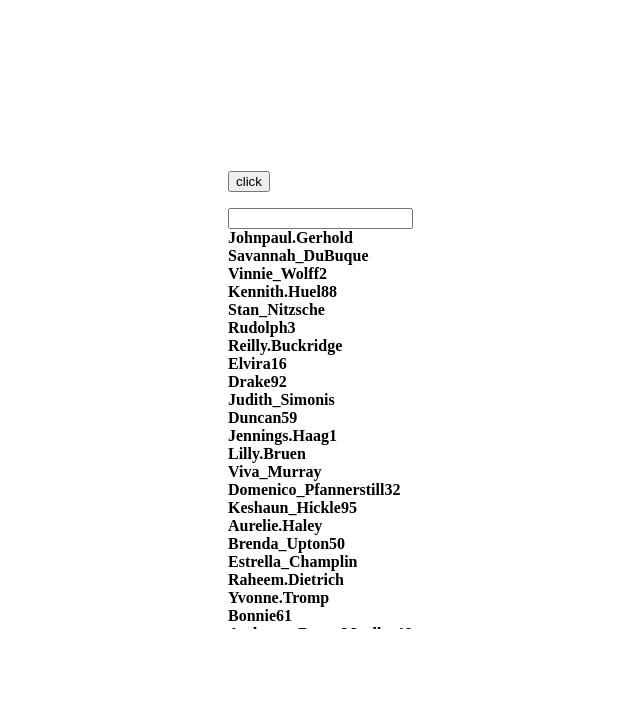
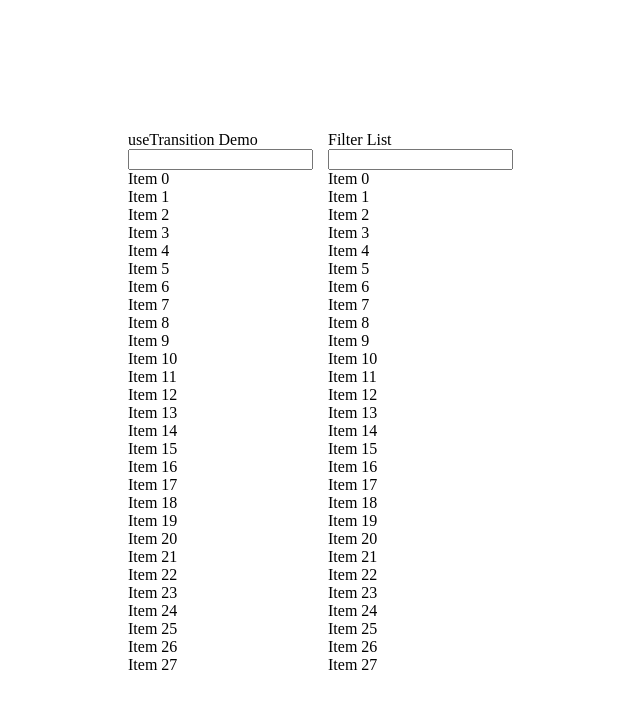
Before and after one commit to rajeshrc12/interview, a React (Vite) app in the folder reactjs/: page / in a window 1280 px wide. Shown: the top 708 px of the page, without its empty margins (312-952 px from the left). Built offline with nearby package versions, Linux system fonts and the light colour scheme.

Commit message:
reactjs: useTransition hook

```diff
--- a/reactjs/src/App.tsx
+++ b/reactjs/src/App.tsx
@@ -6,6 +6,7 @@
 // import NonLazy from "./NonLazy";
 // import Lazy from "./Lazy";
 // import Virtualization from "./Virtualization";
+import FilterList from "./FilterList";
 import UseTransition from "./UseTransition";
 
 const App = () => {
@@ -28,6 +29,7 @@ const App = () => {
       {/* <Lazy /> */}
       {/* <Virtualization /> */}
       <UseTransition />
+      <FilterList />
     </div>
   );
 };
--- /dev/null
+++ b/reactjs/src/FilterList.tsx
@@ -0,0 +1,31 @@
+import React, { useState } from "react";
+
+const items = Array.from({ length: 10000 }, (_, i) => `Item ${i}`);
+
+export default function FilterList() {
+  const [query, setQuery] = useState("");
+  const [filtered, setFiltered] = useState(items);
+
+  const handleChange = (e: React.ChangeEvent<HTMLInputElement>) => {
+    const value = e.target.value;
+    setQuery(value);
+
+    // heavy operation
+    const result = items.filter((item) =>
+      item.toLowerCase().includes(value.toLowerCase()),
+    );
+    setFiltered(result);
+  };
+
+  return (
+    <div>
+      <div>Filter List</div>
+      <input value={query} onChange={handleChange} />
+      <div style={{ height: "500px", width: "200px", overflowY: "scroll" }}>
+        {filtered.map((item) => (
+          <div key={item}>{item}</div>
+        ))}
+      </div>
+    </div>
+  );
+}
--- a/reactjs/src/UseTransition.tsx
+++ b/reactjs/src/UseTransition.tsx
@@ -1,58 +1,37 @@
 import React, { useState, useTransition } from "react";
-import { users } from "./data";
-
-interface Item {
-  name: string;
-}
+const items = Array.from({ length: 10000 }, (_, i) => `Item ${i}`);
 
 const UseTransition = () => {
-  const [searchTerm, setSearchTerm] = useState("");
-  const [filtered, setFiltered] = useState(users);
-
-  // A Standard Hook to mark things non-urgent
+  const [query, setQuery] = useState("");
+  const [filtered, setFiltered] = useState(items);
   const [isPending, startTransition] = useTransition();
 
   const handleChange = (e: React.ChangeEvent<HTMLInputElement>) => {
     const value = e.target.value;
-    setSearchTerm(value);
 
+    // urgent update (typing)
+    setQuery(value);
+
+    // non-urgent update (heavy work)
     startTransition(() => {
-      setFiltered(users.filter((item: Item) => item.name.includes(value)));
+      const result = items.filter((item) =>
+        item.toLowerCase().includes(value.toLowerCase()),
+      );
+      setFiltered(result);
     });
   };
 
   return (
-    <div className="container">
-      <div>
-        <button onClick={() => console.log("click")}>click</button>
-      </div>
-      <div>
+    <div>
+      <div>useTransition Demo</div>
+      <input value={query} onChange={handleChange} />
+      <div style={{ height: "500px", width: "200px", overflowY: "scroll" }}>
         {isPending ? (
-          <div>Loading...</div>
+          <p>Loading...</p>
         ) : (
-          <p>
-            {users.length !== filtered.length
-              ? `${filtered.length} matches`
-              : null}
-          </p>
+          filtered.map((item) => <div key={item}>{item}</div>)
         )}
       </div>
-
-      <input onChange={handleChange} value={searchTerm} type="text" />
-
-      {isPending ? (
-        <div>Loading...</div>
-      ) : (
-        <div style={{ height: "400px", width: "200px", overflowY: "scroll" }}>
-          {filtered.map((user) => (
-            <div key={user.id} className="card">
-              <div className="body">
-                <strong>{user.name}</strong>
-              </div>
-            </div>
-          ))}
-        </div>
-      )}
     </div>
   );
 };
```
